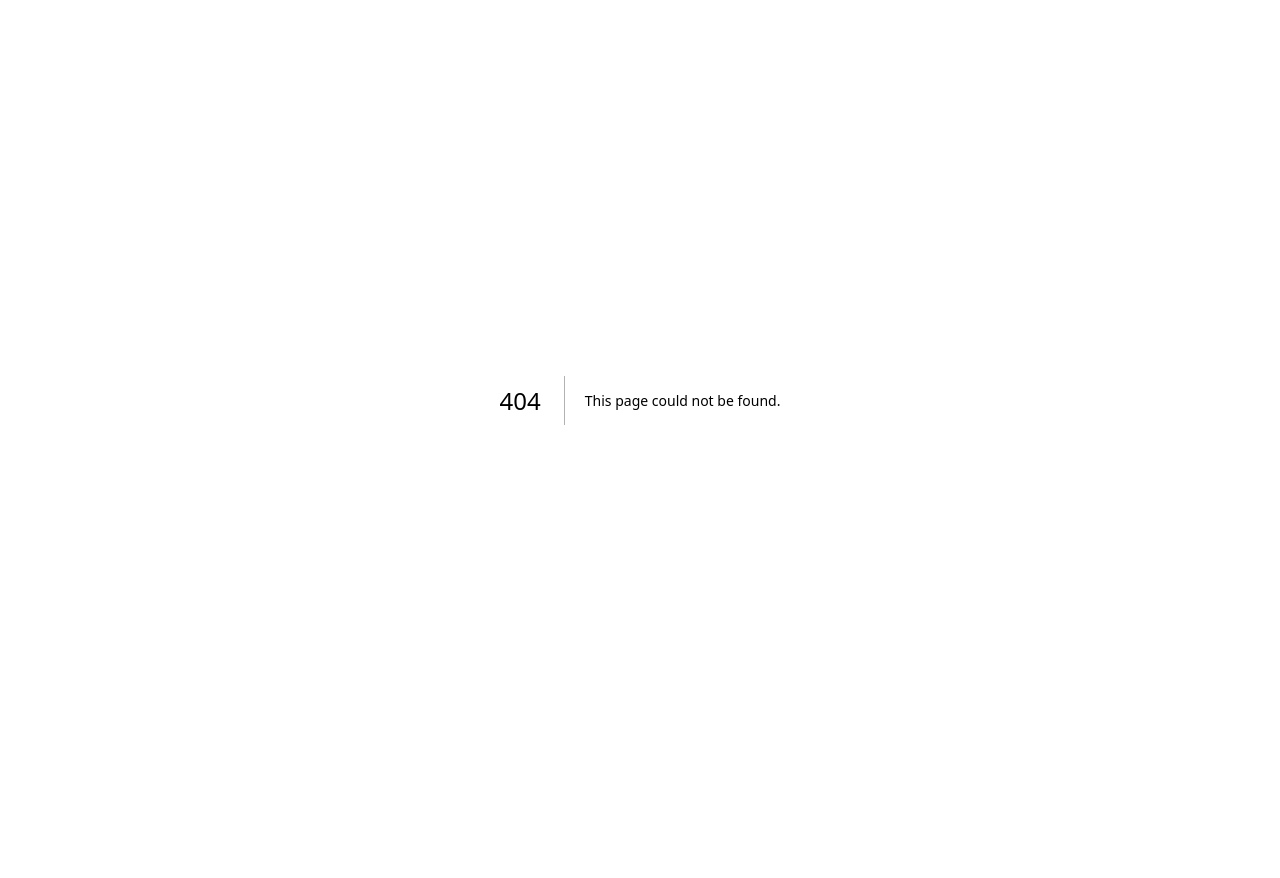
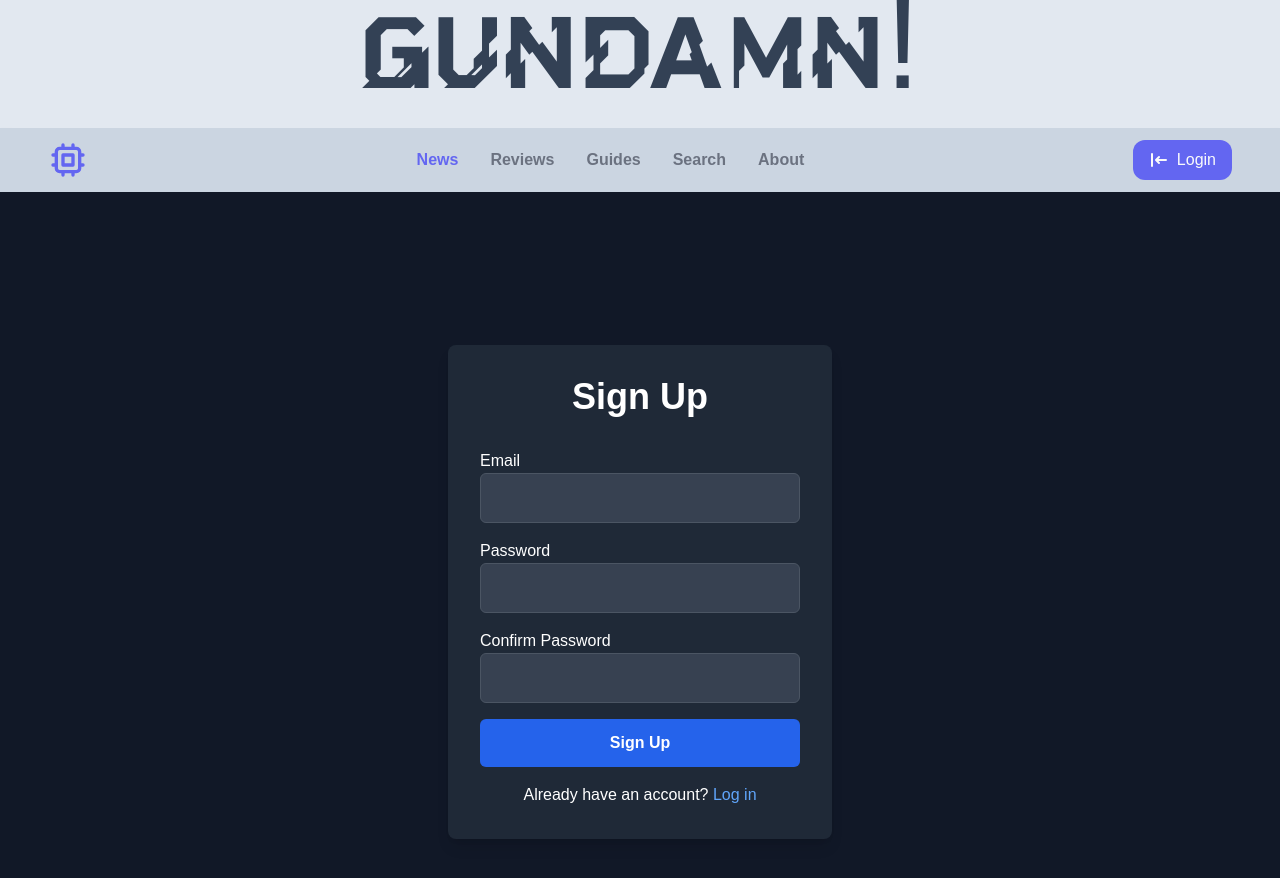
Before and after one commit to tcrowe14/Gundamn, a Next.js app: page /signup in a window 1280 px wide. Before the commit this address had no page. Shown: the top 878 px of the page. Before the commit the page ends 800 px from the top, so only its background shows below. Built offline with nearby package versions, Linux system fonts and the light colour scheme.

Commit message:
Add SSO login for Google and Git. No Apple. email/password signup

```diff
--- /dev/null
+++ b/_utils/firebase.js
@@ -0,0 +1,17 @@
+import { initializeApp } from 'firebase/app';
+import { getAuth } from 'firebase/auth';
+
+const firebaseConfig = {
+  apiKey: 'AIzaSyBD7Xqiypq-a-dPJPzxQ28GOTZz4-CUHXY',
+  authDomain: 'gundamn-2780f.firebaseapp.com',
+  projectId: 'gundamn-2780f',
+  storageBucket: 'gundamn-2780f.appspot.com',
+  messagingSenderId: '142526997416',
+  appId: '1:142526997416:web:ceab568071bf82a357739d',
+};
+
+const app = initializeApp(firebaseConfig);
+
+const auth = getAuth(app);
+
+export { auth };
--- a/app/login/page.js
+++ b/app/login/page.js
@@ -1,14 +1,18 @@
-"use client"
-import Header from '../components/header';
+// app/login/page.js
+
+"use client";
 import { useState } from 'react';
 import { FaGoogle, FaGithub, FaApple } from 'react-icons/fa';
+import { auth } from '../../_utils/firebase';
+import { signInWithEmailAndPassword, signInWithPopup, GoogleAuthProvider, GithubAuthProvider, OAuthProvider } from 'firebase/auth';
+import Header from '../components/header';
 
 export default function Login() {
   const [email, setEmail] = useState('');
   const [password, setPassword] = useState('');
   const [error, setError] = useState('');
 
-    const handleSubmit = (e) => {
+  const handleSubmit = async (e) => {
     e.preventDefault();
 
     // Basic validation for email and password
@@ -18,9 +22,52 @@ export default function Login() {
     }
 
     setError('');
-      // You can handle login logic here, for example, call an API to verify credentials
 
+    try {
+      // Sign in using Firebase Authentication
+      await signInWithEmailAndPassword(auth, email, password);
       console.log('Login successful');
+      window.location.href = '/';
+    } catch (error) {
+      console.error('Error signing in', error);
+      setError('Failed to login. Please check your credentials.');
+    }
+  };
+
+  // Handle Google login
+  const handleGoogleLogin = async () => {
+    const provider = new GoogleAuthProvider();
+    try {
+      const result = await signInWithPopup(auth, provider);
+      console.log('Google login successful', result);
+      window.location.href = '/';
+    } catch (error) {
+      console.error('Google login error', error);
+    }
+  };
+
+  // Handle GitHub login
+  const handleGithubLogin = async () => {
+    const provider = new GithubAuthProvider();
+    try {
+      const result = await signInWithPopup(auth, provider);
+      console.log('GitHub login successful', result);
+      window.location.href = '/';
+    } catch (error) {
+      console.error('GitHub login error', error);
+    }
+  };
+
+  // Apple requires paid dev account for SSO
+  const handleAppleLogin = async () => {
+    const provider = new OAuthProvider('apple.com');
+    try {
+      const result = await signInWithPopup(auth, provider);
+      console.log('Apple login successful', result);
+      window.location.href = '/';
+    } catch (error) {
+      console.error('Apple login error', error);
+    }
   };
 
   return (
@@ -69,21 +116,21 @@ export default function Login() {
           {/* Social Login Buttons */}
           <div className="flex flex-col space-y-2 mt-10">
             <button
-            onClick={() => signIn('google')}
+              onClick={handleGoogleLogin}
               className="flex items-center justify-center w-full p-3 bg-white text-gray-800 font-semibold rounded-md hover:bg-gray-100 focus:outline-none focus:ring-2 focus:ring-blue-600"
             >
               <FaGoogle className="w-5 h-5 mr-2" />
               Login with Google
             </button>
             <button
-            onClick={() => signIn('github')}
+              onClick={handleGithubLogin}
               className="flex items-center justify-center w-full p-3 bg-gray-900 text-white font-semibold rounded-md hover:bg-gray-700 focus:outline-none focus:ring-2 focus:ring-blue-600"
             >
               <FaGithub className="w-5 h-5 mr-2" />
               Login with GitHub
             </button>
             <button
-            onClick={() => signIn('apple')}
+              onClick={handleAppleLogin}
               className="flex items-center justify-center w-full p-3 bg-black text-white font-semibold rounded-md hover:bg-gray-800 focus:outline-none focus:ring-2 focus:ring-blue-600"
             >
               <FaApple className="w-5 h-5 mr-2" />
@@ -93,11 +140,10 @@ export default function Login() {
 
           <p className="mt-4 text-center text-white">
             Don&#39;t have an account?{' '}
-          <a href="#" className="text-blue-400 hover:text-blue-500">Sign up</a>
+            <a href="/signup" className="text-blue-400 hover:text-blue-500">Sign up</a>
           </p>
         </div>
       </div>
-
     </main>
   );
 }
--- /dev/null
+++ b/app/signup/page.js
@@ -0,0 +1,109 @@
+"use client";
+import { useState } from 'react';
+import { auth } from '../../_utils/firebase';
+import { createUserWithEmailAndPassword } from 'firebase/auth';
+import Header from '../components/header';
+
+export default function SignUp() {
+  const [email, setEmail] = useState('');
+  const [password, setPassword] = useState('');
+  const [confirmPassword, setConfirmPassword] = useState('');
+  const [error, setError] = useState('');
+  const [loading, setLoading] = useState(false);
+
+  const handleSubmit = async (e) => {
+    e.preventDefault();
+
+    // Validate passwords match
+    if (password !== confirmPassword) {
+      setError('Passwords do not match.');
+      return;
+    }
+
+    // Basic validation for email and password
+    if (!email || !password) {
+      setError('Please fill in all fields.');
+      return;
+    }
+
+    setError('');
+    setLoading(true);
+
+    try {
+      // Create a new user using Firebase Authentication
+      await createUserWithEmailAndPassword(auth, email, password);
+      console.log('Account created successfully');
+      window.location.href = '/profile';
+    } catch (error) {
+      console.error('Error creating user', error);
+      setError('Failed to create account. Please try again.');
+    } finally {
+      setLoading(false);
+    }
+  };
+
+  return (
+    <main>
+      <Header />
+
+      <div className="min-h-screen flex items-center justify-center bg-gray-900">
+        <div className="bg-gray-800 p-8 rounded-lg shadow-lg w-full max-w-sm">
+          <h1 className="text-4xl font-extrabold text-center text-white mb-8">Sign Up</h1>
+
+          {error && <div className="bg-red-500 text-white p-2 mb-4 rounded">{error}</div>}
+
+          <form onSubmit={handleSubmit} className="space-y-4">
+            <div>
+              <label htmlFor="email" className="block text-white">Email</label>
+              <input
+                type="email"
+                id="email"
+                value={email}
+                onChange={(e) => setEmail(e.target.value)}
+                className="w-full p-3 bg-gray-700 text-white rounded-md border border-gray-600 focus:outline-none focus:ring-2 focus:ring-blue-600"
+                required
+              />
+            </div>
+
+            <div>
+              <label htmlFor="password" className="block text-white">Password</label>
+              <input
+                type="password"
+                id="password"
+                value={password}
+                onChange={(e) => setPassword(e.target.value)}
+                className="w-full p-3 bg-gray-700 text-white rounded-md border border-gray-600 focus:outline-none focus:ring-2 focus:ring-blue-600"
+                required
+              />
+            </div>
+
+            <div>
+              <label htmlFor="confirmPassword" className="block text-white">Confirm Password</label>
+              <input
+                type="password"
+                id="confirmPassword"
+                value={confirmPassword}
+                onChange={(e) => setConfirmPassword(e.target.value)}
+                className="w-full p-3 bg-gray-700 text-white rounded-md border border-gray-600 focus:outline-none focus:ring-2 focus:ring-blue-600"
+                required
+              />
+            </div>
+
+            <button
+              type="submit"
+              className="w-full p-3 bg-blue-600 text-white font-semibold rounded-md hover:bg-blue-700 focus:outline-none focus:ring-2 focus:ring-blue-600"
+              disabled={loading}
+            >
+              {loading ? 'Creating Account...' : 'Sign Up'}
+            </button>
+          </form>
+
+          <p className="mt-4 text-center text-white">
+            Already have an account?{' '}
+            <a href="/login" className="text-blue-400 hover:text-blue-500">Log in</a>
+          </p>
+        </div>
+      </div>
+    </main>
+  );
+}
```
Lines whose indentation alone changed are shown as unchanged.
